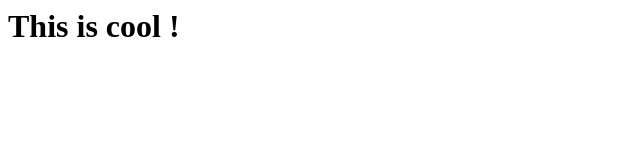
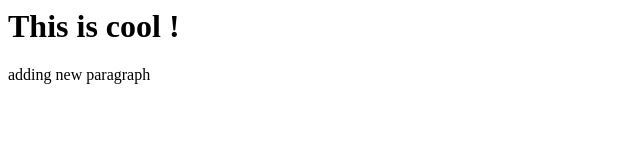
Before and after one commit to bcs296/class-test-2-24, a plain HTML site: page index.html in a window 1280 px wide. Shown: the whole page, without its empty margins (0-640 px from the left). Drawn offline with Linux system fonts and the light colour scheme.

Commit message:
Update index.html

```diff
--- a/index.html
+++ b/index.html
@@ -7,5 +7,6 @@
 
 <body>
   <h1> This is cool !</h1>
+  <p> adding new paragraph </p>
 </body>
 </html>
```
